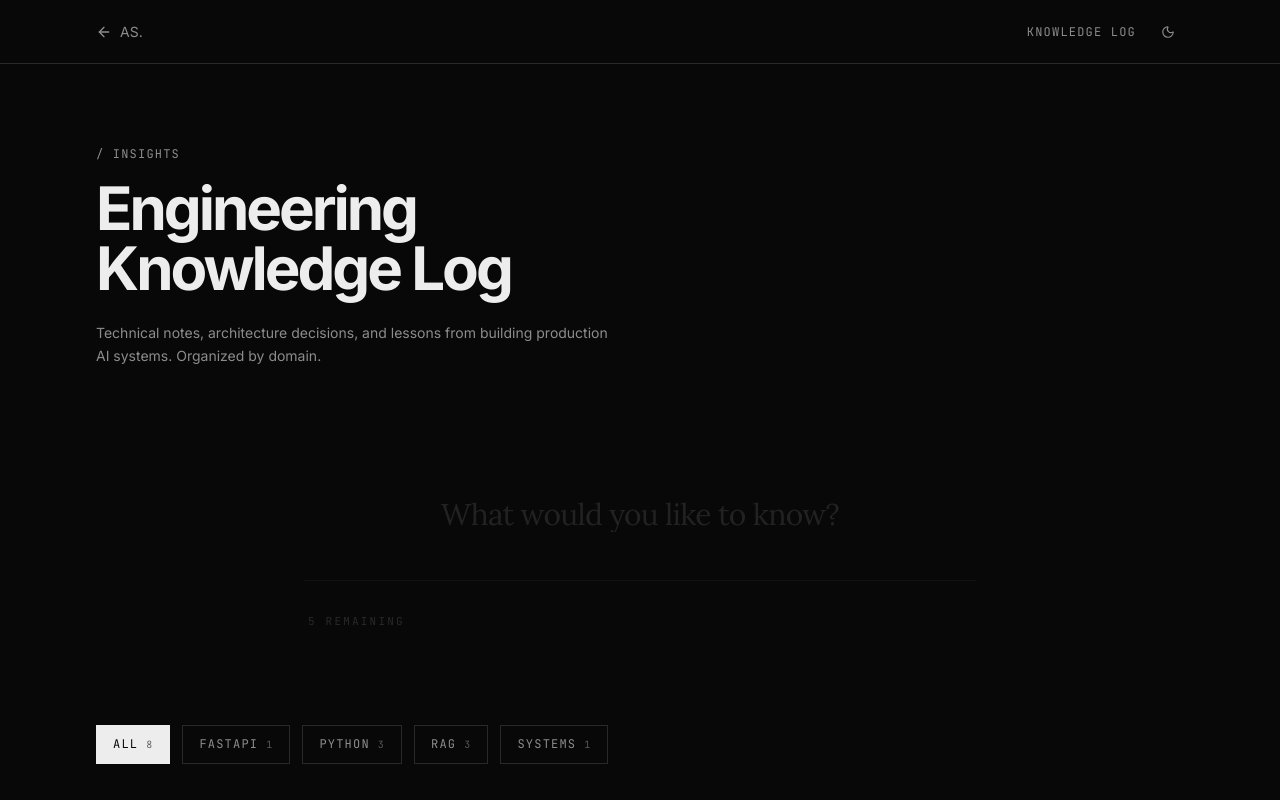
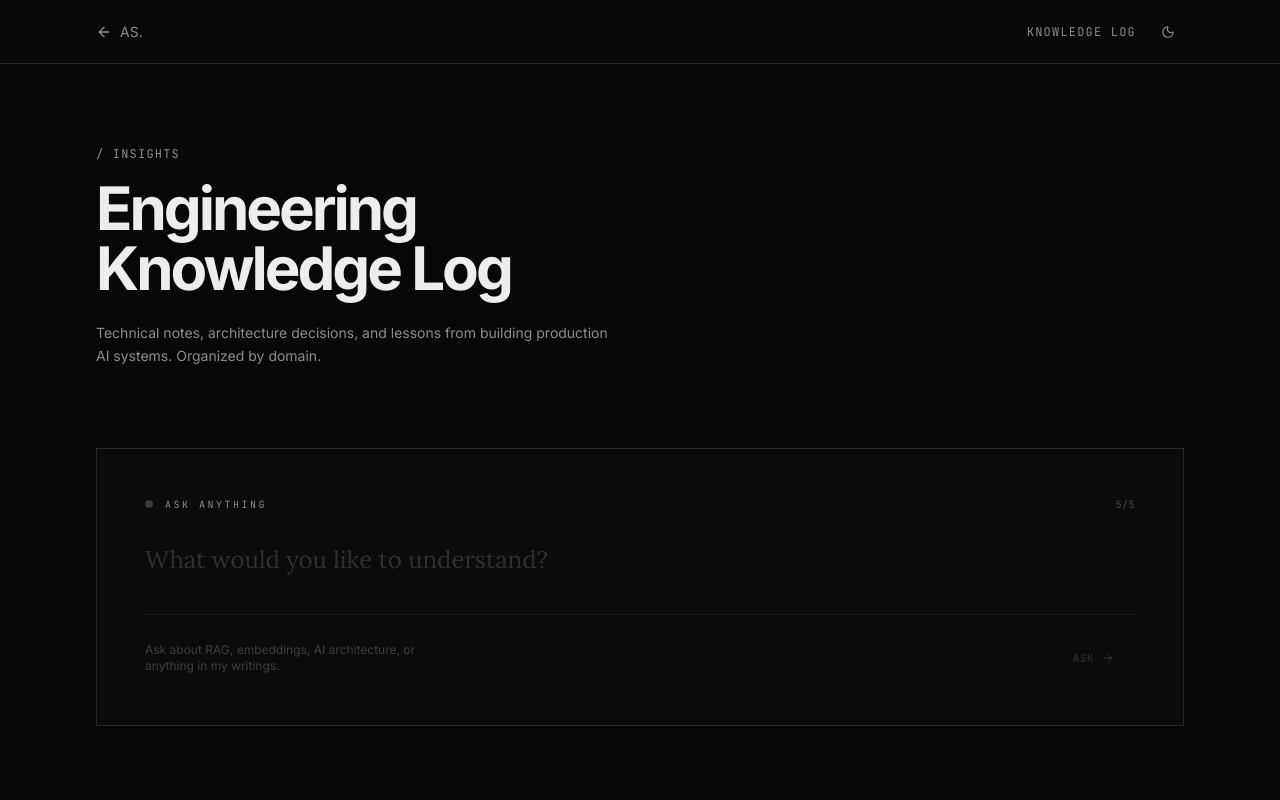
Before and after one commit to Ashish-singha08/portfolio, a Next.js app: page /insights in a window 1280 px wide. Shown: the top 800 px of the page. Built offline with nearby package versions, Linux system fonts and the light colour scheme.

Commit message:
feat: redesign Ask component and add CTA on home page
Redesign Ask with theme tokens and add engaging CTA in Insights.

Co-authored-by: Ashish Singhal <64471932+Ashish-singha08@users.noreply.github.com>

```diff
--- a/components/ask-insight.tsx
+++ b/components/ask-insight.tsx
@@ -2,6 +2,7 @@
 
 import { useState, useRef, useEffect } from "react"
 import Link from "next/link"
+import { ArrowRight } from "lucide-react"
 
 interface Source {
   title: string
@@ -20,13 +21,20 @@ export function AskInsight() {
   const [displayedAnswer, setDisplayedAnswer] = useState("")
   const [questionsUsed, setQuestionsUsed] = useState(0)
   const [isFocused, setIsFocused] = useState(false)
-  const inputRef = useRef<HTMLInputElement>(null)
-  const containerRef = useRef<HTMLDivElement>(null)
+  const inputRef = useRef<HTMLTextAreaElement>(null)
 
   const questionsRemaining = 5 - questionsUsed
   const hasReachedLimit = questionsRemaining <= 0
 
-  // Typewriter effect with variable speed for natural feel
+  // Auto-resize textarea
+  useEffect(() => {
+    if (inputRef.current) {
+      inputRef.current.style.height = 'auto'
+      inputRef.current.style.height = `${inputRef.current.scrollHeight}px`
+    }
+  }, [question])
+
+  // Typewriter effect
   useEffect(() => {
     if (phase !== "answering" || !answer) return
 
@@ -37,16 +45,13 @@ export function AskInsight() {
       if (i < answer.length) {
         setDisplayedAnswer(answer.slice(0, i + 1))
         i++
-        // Variable speed: slower at punctuation, faster mid-word
         const char = answer[i - 1]
-        const delay = ['.', ',', '—', ':'].includes(char) ? 80 :
-                      char === ' ' ? 30 : 20
+        const delay = ['.', ',', '—', ':'].includes(char) ? 60 : char === ' ' ? 25 : 18
         timeout = setTimeout(typeNext, delay)
       }
     }
 
-    timeout = setTimeout(typeNext, 300) // Initial delay before typing starts
-
+    timeout = setTimeout(typeNext, 400)
     return () => clearTimeout(timeout)
   }, [phase, answer])
 
@@ -70,7 +75,6 @@ export function AskInsight() {
       })
 
       const data = await res.json()
-
       setAnswer(data.answer || "I couldn't find an answer to that.")
       setSources(data.sources || [])
       setQuestionsUsed(prev => prev + 1)
@@ -91,78 +95,95 @@ export function AskInsight() {
     setTimeout(() => inputRef.current?.focus(), 100)
   }
 
+  function handleKeyDown(e: React.KeyboardEvent) {
+    if (e.key === 'Enter' && !e.shiftKey) {
+      e.preventDefault()
+      handleSubmit(e)
+    }
+  }
+
   const isTypingComplete = displayedAnswer.length === answer.length
 
   return (
-    <section ref={containerRef} className="mb-24 mt-8">
-      <div className="max-w-2xl mx-auto">
-
-        {/* === IDLE STATE === */}
-        {phase === "idle" && !hasReachedLimit && (
-          <div className="animate-fade-up">
-            <form onSubmit={handleSubmit}>
-              {/* The Input — generous, centered, breathing */}
-              <div className="relative py-12">
-                {/* Breathing glow when focused */}
+    <section className="mb-20 mt-4">
+      {/* Container with premium border treatment */}
+      <div className="relative">
+        {/* Outer glow for dark mode, subtle shadow for light */}
         <div
-                  className={`absolute inset-0 transition-opacity duration-700 ${isFocused ? 'opacity-100' : 'opacity-0'}`}
+          className="absolute -inset-px rounded-sm opacity-0 transition-opacity duration-700"
           style={{
-                    background: 'radial-gradient(ellipse at center, hsl(var(--foreground) / 0.03) 0%, transparent 70%)',
+            background: 'linear-gradient(135deg, hsl(var(--foreground) / 0.1), transparent, hsl(var(--foreground) / 0.05))',
+            opacity: isFocused && phase === 'idle' ? 1 : 0,
           }}
         />
 
-                <input
-                  ref={inputRef}
-                  type="text"
-                  value={question}
-                  onChange={(e) => setQuestion(e.target.value)}
-                  onFocus={() => setIsFocused(true)}
-                  onBlur={() => setIsFocused(false)}
-                  placeholder="What would you like to know?"
-                  className="relative w-full bg-transparent text-foreground text-2xl md:text-3xl font-serif placeholder:text-muted-foreground/20 focus:outline-none tracking-tight text-center"
-                  autoComplete="off"
-                  spellCheck="false"
-                />
-
-                {/* Subtle animated cursor when empty and focused */}
-                {isFocused && !question && (
-                  <span
-                    className="absolute left-1/2 top-1/2 -translate-y-1/2 ml-[140px] md:ml-[180px] w-[2px] h-8 bg-foreground/40"
-                    style={{ animation: 'cursor-blink 1s ease-in-out infinite' }}
-                  />
-                )}
-              </div>
-
-              {/* Animated line that responds to input */}
-              <div className="relative h-px w-full overflow-hidden">
-                <div className="absolute inset-0 bg-border/30" />
+        {/* Main container */}
+        <div className="relative border border-border bg-card/50 backdrop-blur-sm">
+          {/* Top accent line */}
+          <div className="absolute top-0 left-0 right-0 h-px">
             <div
-                  className="absolute inset-y-0 left-1/2 -translate-x-1/2 bg-foreground/50 transition-all duration-700 ease-out"
+              className="h-full bg-foreground/30 transition-all duration-1000 ease-out"
               style={{
-                    width: isFocused ? (question ? '100%' : '60%') : '0%',
+                width: phase === 'thinking' ? '100%' : isFocused ? '100%' : '0%',
+                marginLeft: phase === 'thinking' ? '0%' : isFocused ? '0%' : '50%',
               }}
             />
           </div>
 
-              {/* Footer — count and submit */}
-              <div className="flex items-center justify-between mt-8 px-1">
-                <span className="text-[11px] tracking-[0.2em] uppercase text-muted-foreground/25 font-mono">
-                  {questionsRemaining} remaining
+          {/* === IDLE STATE === */}
+          {phase === "idle" && !hasReachedLimit && (
+            <div className="p-8 md:p-12">
+              <form onSubmit={handleSubmit}>
+                {/* Header */}
+                <div className="flex items-center justify-between mb-8">
+                  <div className="flex items-center gap-3">
+                    <div className="h-2 w-2 rounded-full bg-foreground/20" />
+                    <span className="font-mono text-[10px] tracking-[0.25em] uppercase text-muted-foreground">
+                      Ask anything
                     </span>
+                  </div>
+                  <span className="font-mono text-[10px] tracking-wider text-muted-foreground/50">
+                    {questionsRemaining}/5
+                  </span>
+                </div>
+
+                {/* The Input */}
+                <div className="relative">
+                  <textarea
+                    ref={inputRef}
+                    value={question}
+                    onChange={(e) => setQuestion(e.target.value)}
+                    onKeyDown={handleKeyDown}
+                    onFocus={() => setIsFocused(true)}
+                    onBlur={() => setIsFocused(false)}
+                    placeholder="What would you like to understand?"
+                    rows={1}
+                    className="w-full bg-transparent text-foreground text-xl md:text-2xl font-serif placeholder:text-muted-foreground/30 focus:outline-none leading-relaxed resize-none overflow-hidden"
+                    autoComplete="off"
+                    spellCheck="false"
+                  />
+                </div>
+
+                {/* Footer */}
+                <div className="flex items-center justify-between mt-8 pt-6 border-t border-border/50">
+                  <p className="text-xs text-muted-foreground/40 max-w-xs hidden md:block">
+                    Ask about RAG, embeddings, AI architecture, or anything in my writings.
+                  </p>
 
                   <button
                     type="submit"
                     disabled={!question.trim()}
                     className={`
-                    text-[11px] tracking-[0.2em] uppercase font-mono
-                    transition-all duration-500 ease-out
+                      group inline-flex items-center gap-2 font-mono text-[11px] tracking-wider uppercase
+                      px-5 py-2.5 border transition-all duration-300
                       ${question.trim()
-                      ? 'text-foreground/60 hover:text-foreground'
-                      : 'text-transparent pointer-events-none'
+                        ? 'border-foreground/20 text-foreground hover:bg-foreground hover:text-background'
+                        : 'border-transparent text-muted-foreground/30 cursor-not-allowed'
                       }
                     `}
                   >
-                  Ask
+                    <span>Ask</span>
+                    <ArrowRight className={`h-3 w-3 transition-transform duration-300 ${question.trim() ? 'group-hover:translate-x-0.5' : ''}`} />
                   </button>
                 </div>
               </form>
@@ -171,108 +192,137 @@ export function AskInsight() {
 
           {/* === THINKING STATE === */}
           {phase === "thinking" && (
-          <div className="py-16 animate-fade-up">
-            {/* Show the question being pondered */}
-            <p className="text-2xl md:text-3xl font-serif text-foreground/30 text-center tracking-tight mb-12">
+            <div className="p-8 md:p-12">
+              {/* Question being pondered */}
+              <div className="mb-10">
+                <span className="font-mono text-[10px] tracking-[0.25em] uppercase text-muted-foreground/50 block mb-4">
+                  Searching
+                </span>
+                <p className="text-xl md:text-2xl font-serif text-foreground/60 leading-relaxed">
                   {submittedQuestion}
                 </p>
+              </div>
 
-            {/* Pulsing line — like a thought being processed */}
-            <div className="flex justify-center">
-              <div className="relative w-48 h-px overflow-hidden">
-                <div className="absolute inset-0 bg-border/20" />
+              {/* Animated thinking indicator */}
+              <div className="flex items-center gap-3">
+                <div className="flex gap-1">
+                  {[0, 1, 2].map((i) => (
                     <div
-                  className="absolute inset-y-0 bg-foreground/40"
+                      key={i}
+                      className="h-1.5 w-1.5 rounded-full bg-foreground/40"
                       style={{
-                    animation: 'thinking-pulse 2s ease-in-out infinite',
-                    width: '30%',
+                        animation: 'thinking-dot 1.4s ease-in-out infinite',
+                        animationDelay: `${i * 0.2}s`,
                       }}
                     />
+                  ))}
                 </div>
+                <span className="font-mono text-[10px] tracking-wider text-muted-foreground/40">
+                  retrieving context
+                </span>
               </div>
             </div>
           )}
 
           {/* === ANSWER STATE === */}
           {phase === "answering" && (
-          <div className="animate-fade-up">
-            {/* The question — now muted */}
-            <p className="text-lg font-serif text-muted-foreground/30 text-center tracking-tight mb-10 italic">
+            <div className="p-8 md:p-12">
+              {/* The question */}
+              <div className="mb-8 pb-6 border-b border-border/30">
+                <span className="font-mono text-[10px] tracking-[0.25em] uppercase text-muted-foreground/40 block mb-3">
+                  You asked
+                </span>
+                <p className="text-base font-serif text-muted-foreground/60 leading-relaxed">
                   {submittedQuestion}
                 </p>
+              </div>
 
-            {/* The answer — editorial, prominent */}
-            <div className="relative">
-              <p className="font-serif text-xl md:text-2xl text-foreground/90 leading-relaxed tracking-tight text-center text-balance">
+              {/* The answer */}
+              <div className="mb-8">
+                <p className="font-serif text-lg md:text-xl text-foreground leading-[1.8] tracking-tight">
                   {displayedAnswer}
                   {!isTypingComplete && (
                     <span
-                    className="inline-block w-[2px] h-6 bg-foreground/60 ml-1 align-middle"
-                    style={{ animation: 'cursor-blink 0.8s ease-in-out infinite' }}
+                      className="inline-block w-0.5 h-5 bg-foreground/70 ml-0.5 align-middle"
+                      style={{ animation: 'cursor-blink 1s ease-in-out infinite' }}
                     />
                   )}
                 </p>
               </div>
 
-            {/* Sources — curated recommendations */}
+              {/* Sources */}
               {sources.length > 0 && isTypingComplete && (
-              <div className="mt-16 animate-fade-up">
-                <div className="flex justify-center mb-6">
-                  <span className="text-[10px] tracking-[0.3em] uppercase text-muted-foreground/30 font-mono">
-                    Explore Further
+                <div
+                  className="mt-10 pt-6 border-t border-border/30"
+                  style={{ animation: 'fade-in 0.6s ease-out forwards' }}
+                >
+                  <span className="font-mono text-[10px] tracking-[0.25em] uppercase text-muted-foreground/40 block mb-5">
+                    Go deeper
                   </span>
-                </div>
 
-                <div className="flex flex-wrap justify-center gap-x-8 gap-y-3">
+                  <div className="space-y-3">
                     {sources.map((source, i) => (
                       <Link
                         key={i}
                         href={source.url}
-                      className="group relative text-base font-serif text-muted-foreground/60 hover:text-foreground transition-colors duration-300"
+                        className="group flex items-center justify-between py-3 px-4 -mx-4 hover:bg-secondary/50 transition-colors duration-200"
                       >
-                      <span>{source.title}</span>
-                      <span className="absolute -bottom-1 left-0 w-0 h-px bg-foreground/40 group-hover:w-full transition-all duration-300" />
+                        <div className="flex items-center gap-4">
+                          <span className="font-mono text-[10px] text-muted-foreground/40 uppercase tracking-wider">
+                            {source.category}
+                          </span>
+                          <span className="text-sm text-foreground/80 group-hover:text-foreground transition-colors">
+                            {source.title}
+                          </span>
+                        </div>
+                        <ArrowRight className="h-3.5 w-3.5 text-muted-foreground/30 group-hover:text-foreground/60 group-hover:translate-x-0.5 transition-all duration-200" />
                       </Link>
                     ))}
                   </div>
                 </div>
               )}
 
-            {/* Ask another — an invitation */}
-            {isTypingComplete && !hasReachedLimit && (
-              <div className="mt-20 flex justify-center animate-fade-up">
+              {/* Actions */}
+              {isTypingComplete && (
+                <div
+                  className="mt-10 pt-6 border-t border-border/30 flex items-center justify-between"
+                  style={{ animation: 'fade-in 0.6s ease-out 0.2s forwards', opacity: 0 }}
+                >
+                  {!hasReachedLimit ? (
                     <button
                       onClick={handleReset}
-                  className="group relative text-[11px] tracking-[0.2em] uppercase text-muted-foreground/30 hover:text-muted-foreground/60 transition-colors duration-500 font-mono py-4"
+                      className="group inline-flex items-center gap-2 font-mono text-[11px] tracking-wider uppercase text-muted-foreground/60 hover:text-foreground transition-colors duration-300"
                     >
-                  <span className="relative z-10">Continue exploring</span>
-                  <span className="absolute inset-x-0 bottom-2 h-px bg-muted-foreground/10 group-hover:bg-muted-foreground/20 transition-colors duration-500" />
+                      <span>Ask another</span>
+                      <ArrowRight className="h-3 w-3 group-hover:translate-x-0.5 transition-transform duration-300" />
                     </button>
-              </div>
+                  ) : (
+                    <p className="font-serif text-sm text-muted-foreground/40 italic">
+                      Questions for this visit complete
+                    </p>
                   )}
 
-            {/* Final question message */}
-            {isTypingComplete && hasReachedLimit && (
-              <div className="mt-20 text-center animate-fade-up">
-                <p className="font-serif text-muted-foreground/30 text-sm">
-                  Your curiosity for this visit has been satisfied.
-                </p>
+                  <span className="font-mono text-[10px] tracking-wider text-muted-foreground/30">
+                    {questionsRemaining}/5 remaining
+                  </span>
                 </div>
               )}
             </div>
           )}
 
-        {/* === LIMIT REACHED (before any question) === */}
+          {/* === LIMIT REACHED === */}
           {hasReachedLimit && phase === "idle" && (
-          <div className="py-16 text-center animate-fade-up">
-            <p className="font-serif text-xl text-muted-foreground/40 leading-relaxed">
+            <div className="p-8 md:p-12 text-center">
+              <div className="h-2 w-2 rounded-full bg-foreground/10 mx-auto mb-6" />
+              <p className="font-serif text-lg text-muted-foreground/50 leading-relaxed mb-2">
                 You've explored your questions for this visit.
               </p>
-            <p className="font-serif text-base text-muted-foreground/25 mt-4">
-              The writings below await.
+              <p className="font-mono text-[11px] tracking-wider text-muted-foreground/30 uppercase">
+                Browse the writings below
               </p>
             </div>
           )}
+        </div>
       </div>
 
       <style jsx>{`
@@ -281,15 +331,20 @@ export function AskInsight() {
           50% { opacity: 0; }
         }
 
-        @keyframes thinking-pulse {
-          0%, 100% {
-            left: 0%;
-            opacity: 0.3;
+        @keyframes thinking-dot {
+          0%, 80%, 100% {
+            transform: scale(0.8);
+            opacity: 0.4;
           }
-          50% {
-            left: 70%;
+          40% {
+            transform: scale(1.2);
             opacity: 1;
           }
+        }
+
+        @keyframes fade-in {
+          from { opacity: 0; transform: translateY(8px); }
+          to { opacity: 1; transform: translateY(0); }
         }
       `}</style>
     </section>
```
Also changed, not shown: components/insights.tsx (+32 -1 lines). Lines whose indentation alone changed are shown as unchanged.
